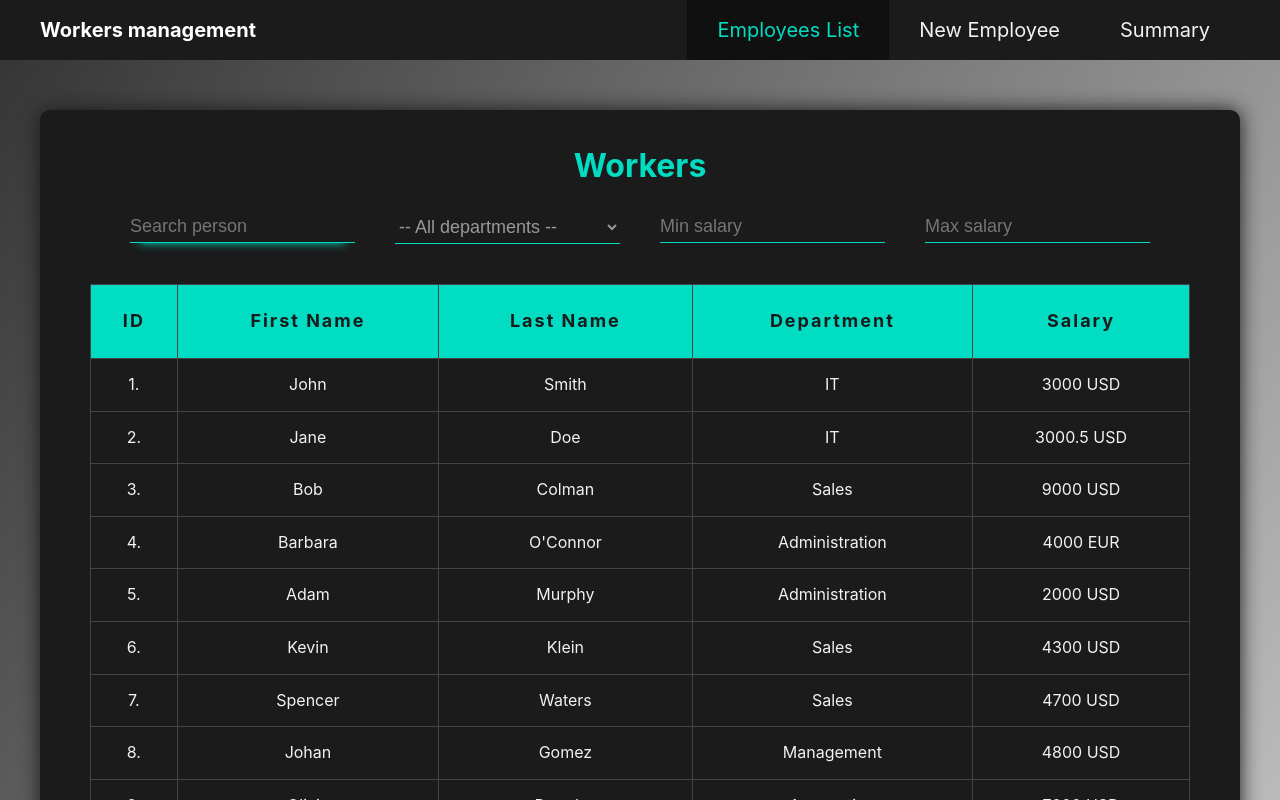
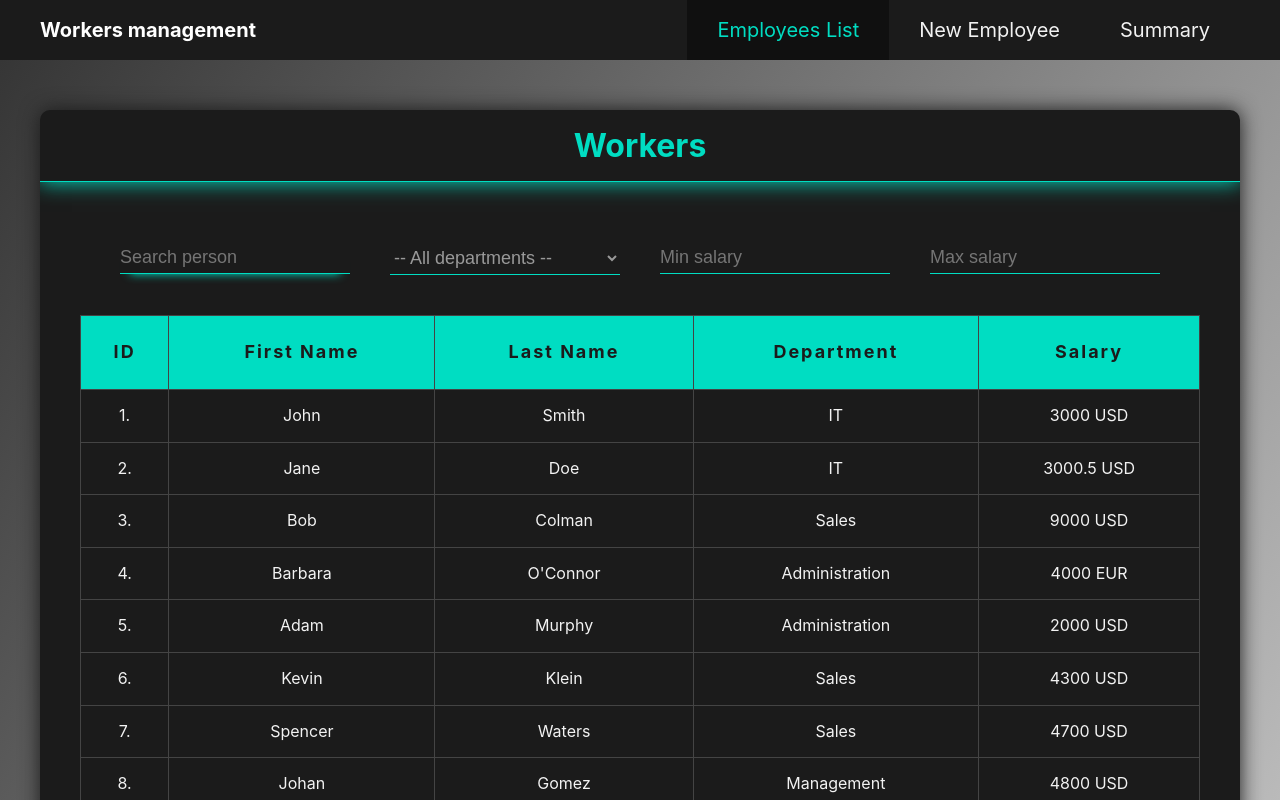
Before and after one commit to pfmnowak/employee-management-react, a React (Create React App) app: page /employees in a window 1280 px wide. Shown: the top 800 px of the page. Built offline with nearby package versions, Linux system fonts and the light colour scheme.

Commit message:
Add Card component to workers page

```diff
--- a/src/components/pages/WorkersContainer.module.scss
+++ b/src/components/pages/WorkersContainer.module.scss
@@ -1,15 +1,15 @@
-.workers-container {
+.workers-page {
 	width: 100%;
 	max-width: 120rem;
 	min-height: 75vh;
-	padding: 3rem 5rem;
-	background-color: var(--color-tertiary);
-	border-radius: 1rem;
-	box-shadow: 0 0 2rem var(--color-tertiary);
+}
+
+.workers-container {
+	padding: 0rem 2rem;
 }
 
 @media only screen and (max-width: 37.5em) /* 600px */ {
 	.workers-container {
-		padding: 3rem 2rem;
+		padding: 0rem 0rem;
 	}
 }
--- a/src/components/pages/WorkersContainer.tsx
+++ b/src/components/pages/WorkersContainer.tsx
@@ -1,5 +1,6 @@
 import { FormEvent, useReducer } from 'react';
 import AdvancedFilter from '../AdvancedFilter';
+import Card from '../layout/Card';
 import WorkerList from '../WorkerList';
 import { Employee, SearchedEmployee } from './../../types/types';
 import classes from './WorkersContainer.module.scss';
@@ -38,8 +39,9 @@ const WorkersContainer = ({ workers, departments }: WorkersContainerProps) => {
 	};
 
 	return (
+		<div className={classes['workers-page']}>
+			<Card header='Workers'>
 				<div className={classes['workers-container']}>
-			<h1>Workers</h1>
 					<AdvancedFilter
 						searchValue={filterInput}
 						handleChangeValue={filterWorkersHandler}
@@ -47,6 +49,8 @@ const WorkersContainer = ({ workers, departments }: WorkersContainerProps) => {
 					/>
 					<WorkerList workerList={filterWorkers(workers)} />
 				</div>
+			</Card>
+		</div>
 	);
 };
 
```
Lines whose indentation alone changed are shown as unchanged.
